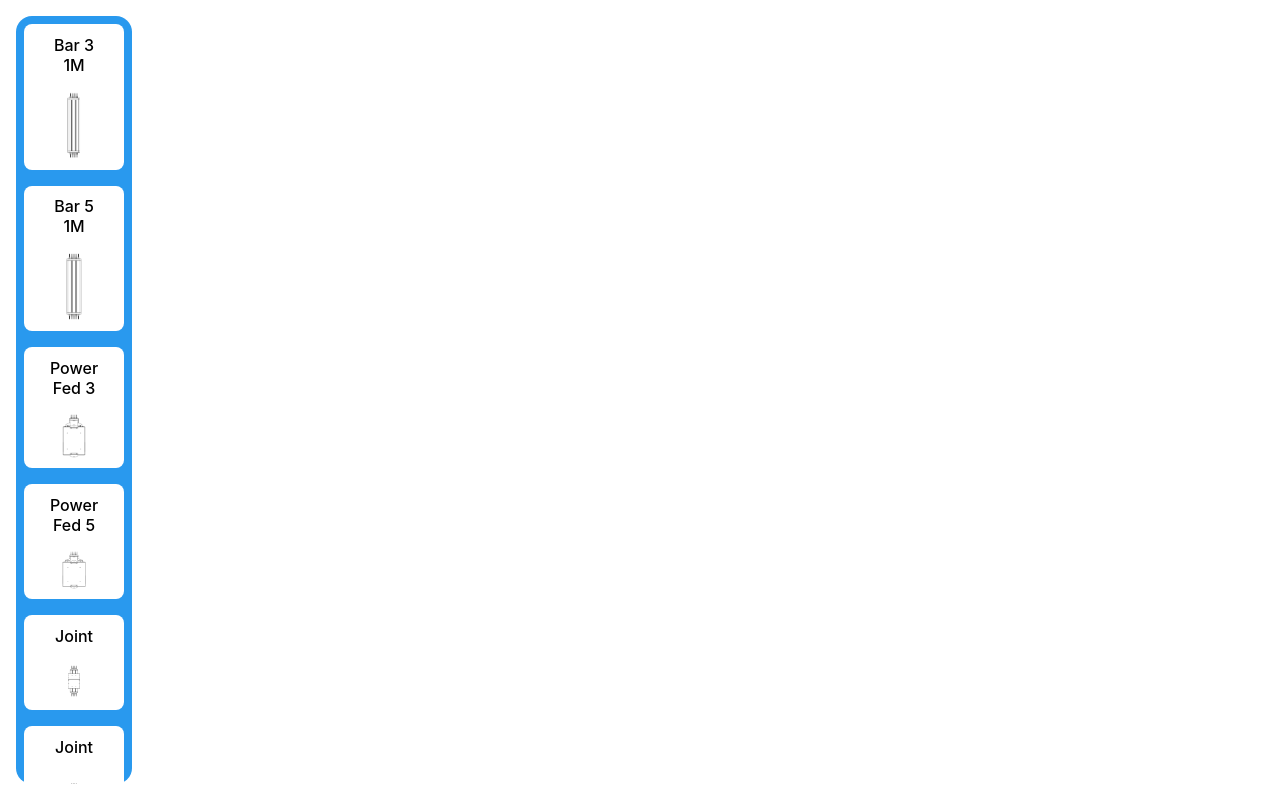
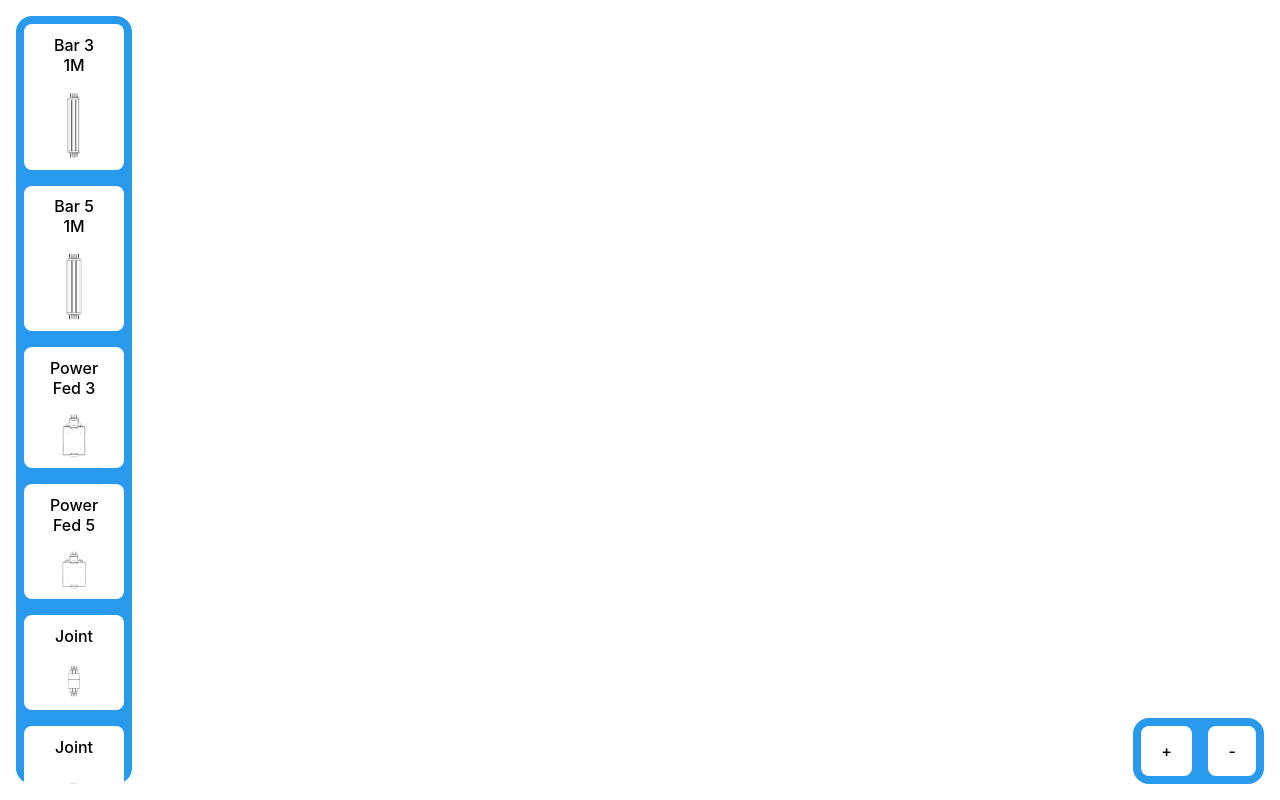
Before and after one commit to nicolofranceschi/magnetic-grid, a React (Vite) app: page / in a window 1280 px wide. Built offline with nearby package versions, Linux system fonts and the light colour scheme.

Commit message:
delete and zoom

```diff
--- a/src/components/Drawing.tsx
+++ b/src/components/Drawing.tsx
@@ -17,6 +17,7 @@ const rotateMatrix90 = (matrix: number[][]) => {
 
 export default function Drawing(props: StageSize) {
     const [list, setList] = useState<ListData>();
+    const [zoom, setZoom] = useState<number>(0.5);
 
     const [selected, setSelected] = useState<string>();
 
@@ -34,6 +35,18 @@ export default function Drawing(props: StageSize) {
         })
     }
 
+    const deleteElement = () => {
+        if (!selected) return;
+        setSelected(undefined);
+        setList((currentList) => {
+            if (!currentList) return undefined;
+            const { [selected]:_ , ...newList } = currentList;
+            return newList
+        })
+    }
+
+    console.log(list)
+
     return (
         <div className='bg'>
             <Header setList={setList} />
@@ -41,10 +54,21 @@ export default function Drawing(props: StageSize) {
                 <button onClick={rotate} type='button'>
                     <span>rotate</span>
                 </button>
+                <button onClick={deleteElement} type='button'>
+                    <span>delete</span>
+                </button>
             </div>}
-            <Stage className='stage' {...props}>
+            <div className='zoom'>
+                <button onClick={()=>setZoom((czoom)=> czoom + 0.1 )} type='button'>
+                    <span>+</span>
+                </button>
+                <button onClick={()=>setZoom((czoom)=> czoom - 0.1 )} type='button'>
+                    <span>-</span>
+                </button>
+            </div>
+            <Stage className='stage' width={2000} height={2000} scaleX={zoom} scaleY={zoom} >
                 <Layer>
-                    {selected && list?.[selected].path.map((row, i) => {
+                    {selected && list?.[selected].path?.map((row, i) => {
                         return row.map((col, j) => {
                             if (col === 0) return null;
                             return (
--- a/src/components/Header.tsx
+++ b/src/components/Header.tsx
@@ -8,8 +8,8 @@ export const Header = ({ setList }: { setList: SetFunction<ListData | undefined>
                     type: key,
                     path: data.path,
                     rotate: 0,
-                    x: 150,
-                    y: 20,
+                    x: 800,
+                    y: 700,
                 }
             }))}>
                 <span>{data.title}</span>
--- a/src/index.css
+++ b/src/index.css
@@ -9,6 +9,15 @@
   -webkit-font-smoothing: antialiased;
   -moz-osx-font-smoothing: grayscale;
   -webkit-text-size-adjust: 100%;
+  -ms-overflow-style: none;
+  /* IE and Edge */
+  scrollbar-width: none;
+  /* Firefox */
+
+}
+
+:root::-webkit-scrollbar {
+  display: none;
 }
 
 a {
@@ -16,6 +25,7 @@ a {
   color: #646cff;
   text-decoration: inherit;
 }
+
 a:hover {
   color: #535bf2;
 }
@@ -45,19 +55,31 @@ button {
   transition: border-color 0.25s;
 }
 
-.bg{
+.bg {
   background-color: rgb(255, 255, 255);
+  overflow: scroll;
+  height: 100vh;
+  width: 100vw;
   display: flex;
-  flex-direction: column;
+  align-items: center;
+  justify-content: center;
+  -ms-overflow-style: none;
+  /* IE and Edge */
+  scrollbar-width: none;
+  /* Firefox */
 }
 
-.stage{
+.bg::-webkit-scrollbar {
+  display: none;
+}
+
+.stage {
   flex-grow: 1;
   height: 100vh;
   width: 100vw;
 }
 
-.header{
+.header {
   background-color: #2999ee;
   padding: 1em;
   display: flex;
@@ -75,33 +97,64 @@ button {
   border-radius: 1rem;
   gap: 1rem;
   align-items: center;
+  -ms-overflow-style: none;
+  /* IE and Edge */
+  scrollbar-width: none;
+  /* Firefox */
 }
 
-span{
+.header::-webkit-scrollbar {
+  display: none;
+}
+
+span {
   color: #000000;
 }
 
-.selectProduct{
+.selectProduct {
   display: flex;
   gap: 1rem;
   flex-direction: column;
   justify-content: center;
   align-items: center;
+  -ms-overflow-style: none;
+  /* IE and Edge */
+  scrollbar-width: none;
+  /* Firefox */
 }
 
-img{
+.selectProduct::-webkit-scrollbar {
+  display: none;
+}
+
+img {
   width: 40%;
   object-fit: scale-down;
 }
 
-.tools{
+.tools {
   background-color: #2999ee;
   position: fixed;
   right: 1rem;
   top: 1rem;
+  border-radius: 1rem;
   padding: .5rem;
   z-index: 99;
   height: 50px;
   display: flex;
   gap: 1rem;
 }
+
+
+.zoom {
+  background-color: #2999ee;
+  position: fixed;
+  right: 1rem;
+  bottom: 1rem;
+  border-radius: 1rem;
+  padding: .5rem;
+  z-index: 99;
+  height: 50px;
+  display: flex;
+  gap: 1rem;
+}
```
Also changed, not shown: components/Drawing.tsx (added, +69 -0 lines).
